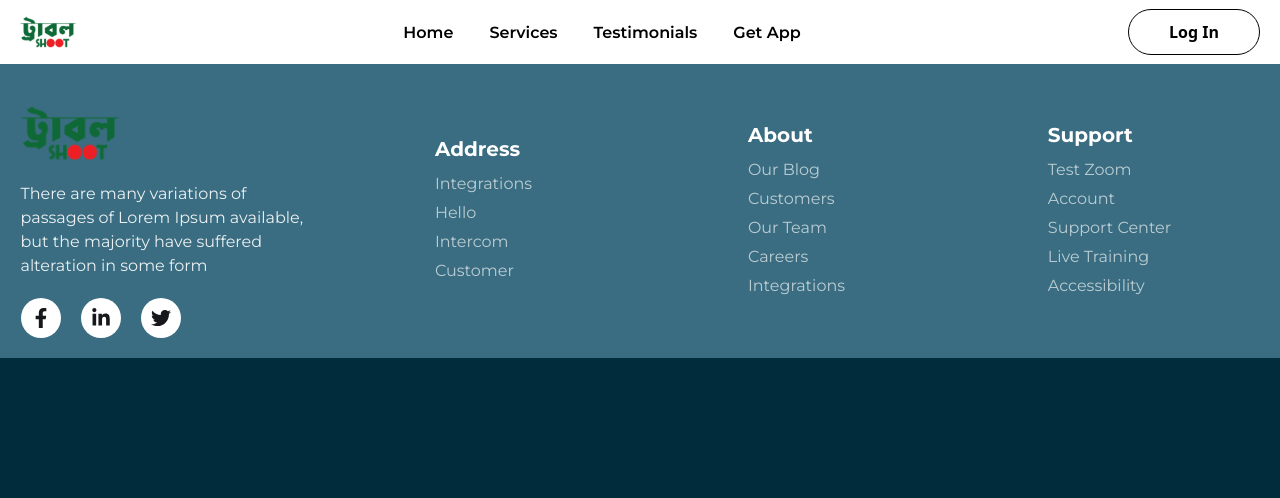
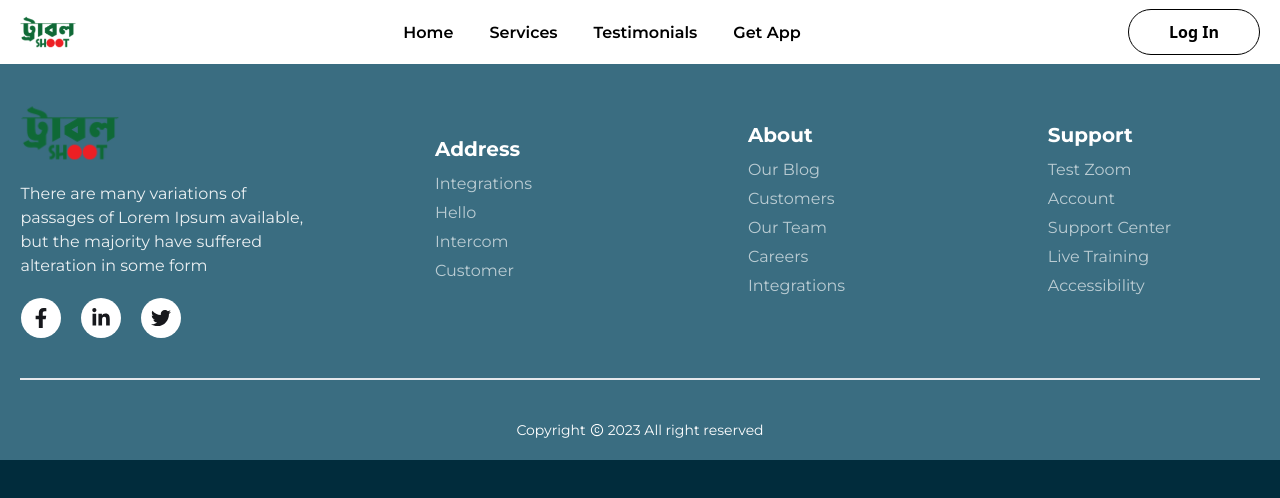
Before and after one commit to showrove-roy/troubleshoot, a React (Vite) app: page / in a window 1280 px wide. Shown: the top 498 px of the page. Built offline with nearby package versions, Linux system fonts and the light colour scheme.

Commit message:
divider added

```diff
--- a/src/Components/Footer/Footer.jsx
+++ b/src/Components/Footer/Footer.jsx
@@ -1,6 +1,7 @@
 import { FaFacebookF } from "react-icons/fa";
 import { FaLinkedinIn } from "react-icons/fa";
 import { FaTwitter } from "react-icons/fa";
+import { AiOutlineCopyrightCircle } from "react-icons/ai";
 import { Link } from "react-router-dom";
 
 export const Footer = () => {
@@ -149,6 +150,9 @@ export const Footer = () => {
             </ul>
           </div>
         </div>
+
+        <div className="border md:my-10 my-5"></div>
+        <p className="text-sm flex items-center gap-1 justify-center cursor-pointer">Copyright <AiOutlineCopyrightCircle/> 2023 All right reserved</p>
       </div>
     </footer>
   );
```
